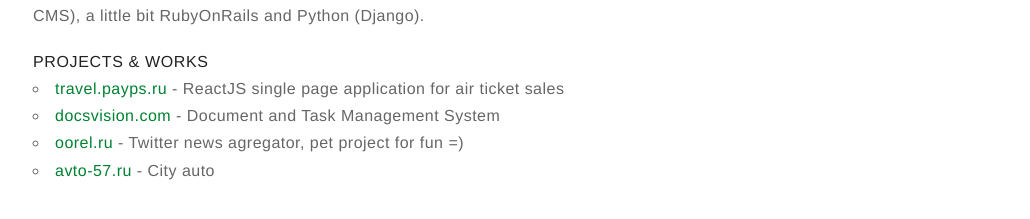
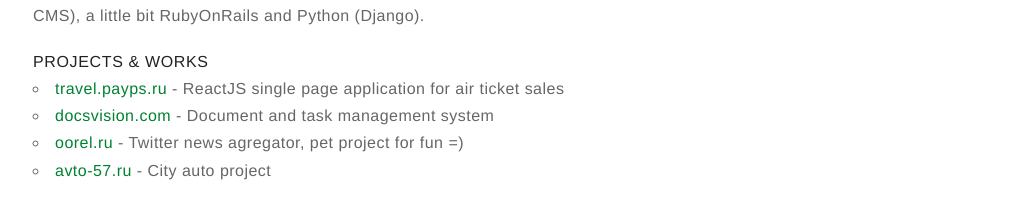
Before and after one commit to ArtemGrinn/artemgrinn.github.io, a Jekyll site: the page built from index.md, in a window 1280 px wide. Shown: the part 507-726 px from the top of the page, without its empty margins (247-1277 px from the left). Built offline with Jekyll 4.4.1, drawn with Linux system fonts in a browser that asks for light colours; our own code applies the rules of GitHub Pages for plain Markdown files.

Commit message:
Update index.md

```diff
--- a/index.md
+++ b/index.md
@@ -12,6 +12,6 @@
 # PROJECTS & WORKS
 
 - [travel.payps.ru](http://travel.payps.ru) - ReactJS single page application for air ticket sales
-- [docsvision.com](http://www.docsvision.com/products/legkiy-klient/) - Document and Task Management System
+- [docsvision.com](http://www.docsvision.com/products/legkiy-klient/) - Document and task management system
 - [oorel.ru](http://oorel.ru) - Twitter news agregator, pet project for fun =)
-- [avto-57.ru](http://avto-57.ru) - City auto
+- [avto-57.ru](http://avto-57.ru) - City auto project
```
